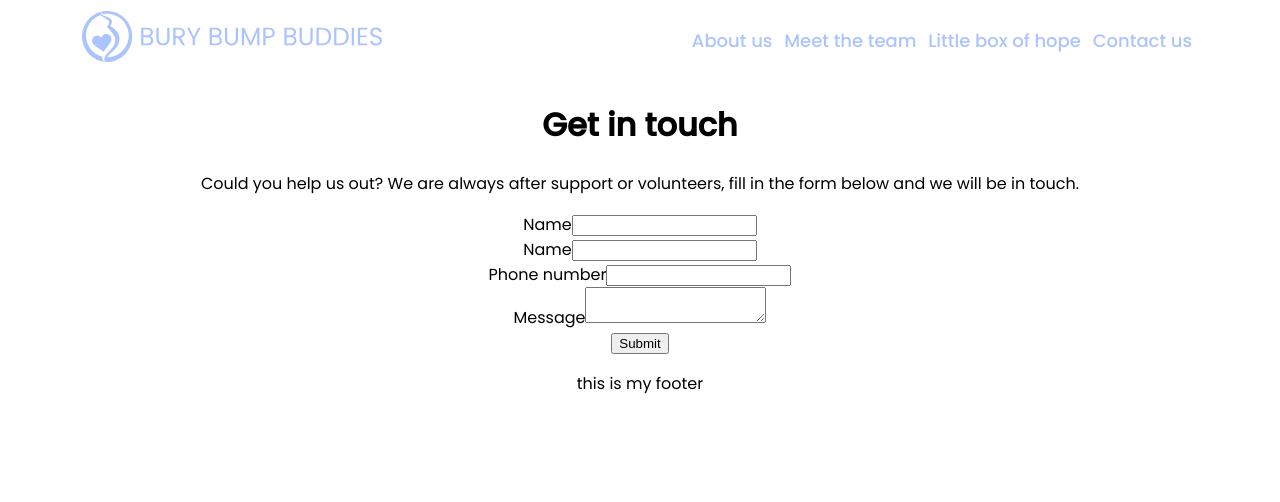
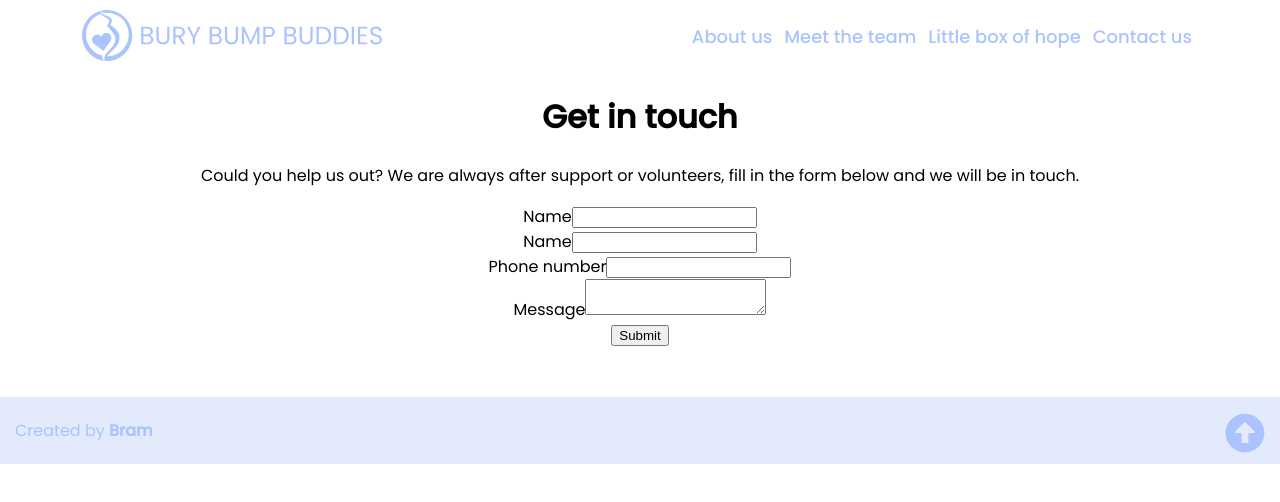
Before and after one commit to jbram-js/baby-bump, a React (Create React App) app: page /contact in a window 1280 px wide. Shown: the top 502 px of the page. Built offline with nearby package versions, Linux system fonts and the light colour scheme.

Commit message:
style tweeks

```diff
--- a/package.json
+++ b/package.json
@@ -21,6 +21,7 @@
     "react-router": "^5.2.0",
     "react-router-dom": "^5.2.0",
     "react-scripts": "4.0.2",
+    "react-scroll": "^1.8.2",
     "styled-components": "^5.2.1",
     "web-vitals": "^1.1.0"
   },
--- a/src/components/Footer.js
+++ b/src/components/Footer.js
@@ -1,10 +1,25 @@
 import React from "react";
+import {animateScroll} from "react-scroll";
+import {FontAwesomeIcon} from "@fortawesome/react-fontawesome";
+import {faArrowAltCircleUp} from "@fortawesome/free-solid-svg-icons";
 import "../styles/Footer.css";
 
 const Footer = () => {
+  const handleScrollToTop = () => {
+    animateScroll.scrollToTop();
+  };
   return (
     <div className="footer">
-      <p>this is my footer</p>
+      <p className="footer-p">
+        Created by{" "}
+        <a href="https://github.com/jbram-js" target="_blank" className="bram">
+          Bram
+        </a>
+      </p>
+
+      <span className="scroll-button" onClick={() => handleScrollToTop()}>
+        <FontAwesomeIcon icon={faArrowAltCircleUp} />
+      </span>
     </div>
   );
 };
--- a/src/styles/Footer.css
+++ b/src/styles/Footer.css
@@ -0,0 +1,34 @@
+.footer {
+  display: flex;
+  flex-direction: row;
+  justify-content: space-between;
+  align-items: center;
+  background-color: #e2eafc;
+  margin-top: 50px;
+  z-index: 99;
+  position: -webkit-fixed;
+}
+
+.footer-p {
+  margin-left: 15px;
+  color: #abc4ff;
+}
+
+.bram {
+  text-decoration: none;
+  font-weight: 700;
+  color: #abc4ff;
+  cursor: pointer;
+}
+
+.bram:visited {
+  color: #abc4ff;
+}
+
+.scroll-button {
+  color: #abc4ff;
+  cursor: pointer;
+  font-size: 40px;
+  vertical-align: middle;
+  padding: 7px 15px 0 0;
+}
--- a/src/styles/NavBar.css
+++ b/src/styles/NavBar.css
@@ -5,7 +5,7 @@ li {
 nav {
   display: flex;
   justify-content: space-around;
-  min-height: 10vh;
+  min-height: 9vh;
   align-items: center;
   background-color: #fff;
 }
@@ -14,6 +14,7 @@ nav .logo {
   width: 300px;
   height: auto;
   margin-right: 100px;
+  padding-top: 6px;
 }
 
 nav .link {
```
Also changed, not shown: 1 other file (tests, documents, lock files or other folders).
